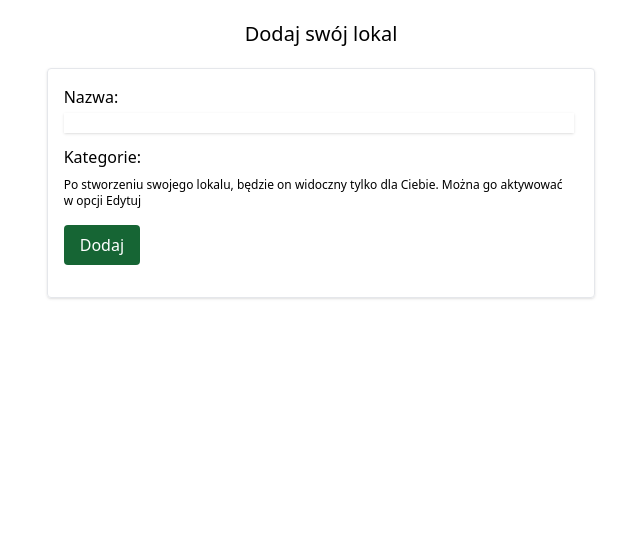
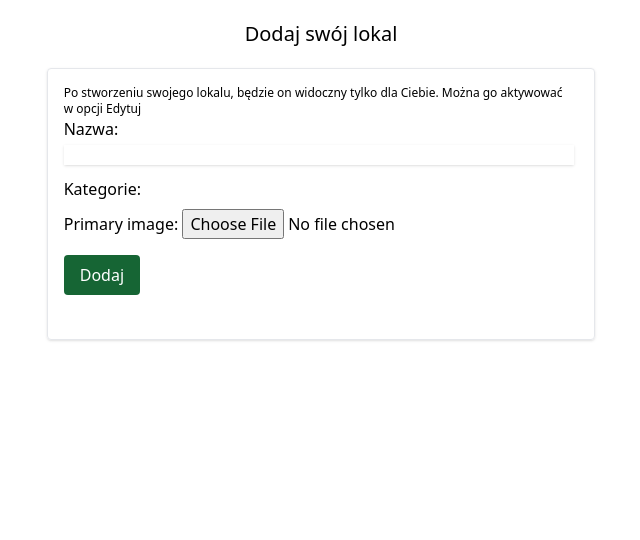
Before and after one commit to maciejbentkowski/knajping-demo-django, a Django app: page /create-venue/ in a window 1280 px wide. Shown: the part 58-598 px from the top of the page, without its empty margins (319-959 px from the left). Run offline with Django 5.2, Linux system fonts and the light colour scheme; the visitor is signed in with stand-in values (Sample User, id 1); data that the repository does not hold is empty; style sheets or scripts are compiled from the project's sources; some libraries are stand-ins or nearby versions.

Commit message:
Added possibility to upload photos

```diff
--- a/venues/models.py
+++ b/venues/models.py
@@ -21,6 +21,7 @@ class Venue(models.Model):
     owner = models.ForeignKey(User,
                               on_delete=models.SET_DEFAULT,
                               default=None)
+    primary_image = models.FileField(upload_to='uploads/', default='/default_photo.webp')
 
     def __str__(self):
         return self.name
--- a/venues/templates/venues/venue_form.html
+++ b/venues/templates/venues/venue_form.html
@@ -11,14 +11,23 @@
 </div>
 <div class="grid grid-cols-7 mt-5 ">
     <div class="col-start-3 col-span-3 pl-4 py-4 rounded shadow border px-5 ">
-        <form method="POST" action="">
+        <div class="mb-3" >
+            <div>
+            {% if venue.primary_image %}
+                Primary image:
+                <img src={{venue.primary_image.url}}>
+            </div>
+            {% else %}
+                {% if helper_text %}
+                <div class="text-xs">
+                    {{helper_text}}
+                </div>
+                {% endif %}
+            {% endif %}
+        </div>
+        <form method="POST" action="" enctype="multipart/form-data">
             {% csrf_token %}
             {{venue_form}}
-            {% if helper_text %}
-            <div class="text-xs">
-                {{helper_text}}
-            </div>
-            {% endif %}
             <button type="submit" value="Submit" class="bg-green-800 hover:bg-green-500 text-white my-4 py-2 px-4 rounded">
                 {{purpose}}
             </button>
--- a/venues/templates/venues/venues.html
+++ b/venues/templates/venues/venues.html
@@ -10,7 +10,7 @@
                             <div class="col-span-4">
                                 <div class="rounded-lg dark:bg-surface-dark border-2">
                                     <div class="relative bg-cover bg-no-repeat">
-                                        <img class="rounded-t-lg" src="https://tecdn.b-cdn.net/img/new/standard/nature/186.jpg" alt="" />
+                                        <img class="rounded-t-lg" src={{ venue.primary_image.url }} alt="" />
                                         <a href="{% url 'venues:detail' venue.id %}">
                                             <div class="absolute bottom-0 left-0 right-0 top-0 h-full w-full overflow-hidden bg-[hsla(0,0%,98%,0.15)] bg-fixed opacity-0 transition duration-300 ease-in-out hover:opacity-100">
                                             </div>
--- a/venues/views.py
+++ b/venues/views.py
@@ -133,7 +133,7 @@ def create_venue(request):
     is_active_field.disabled = True
     is_active_field.widget = is_active_field.hidden_widget()
     if request.method == 'POST':
-        venue_form = VenueForm(request.POST)
+        venue_form = VenueForm(request.POST, request.FILES)
         if venue_form.is_valid():
             venue = venue_form.save(commit=False)
             venue.owner = request.user
@@ -153,7 +153,7 @@ def update_venue(request, pk):
         messages.error(request, "You can only edit your venues")
         return redirect('venues:index')
     if request.method == 'POST':
-        venue_form = VenueForm(request.POST, instance=venue)
+        venue_form = VenueForm(request.POST, request.FILES, instance=venue)
         if venue_form.is_valid():
             venue_form.save()
             return redirect('venues:profile', pk=request.user.id)
```
Also changed, not shown: venues/migrations/0013_venue_primary_image.py (added), venues/migrations/0014_alter_venue_primary_image.py (added).
